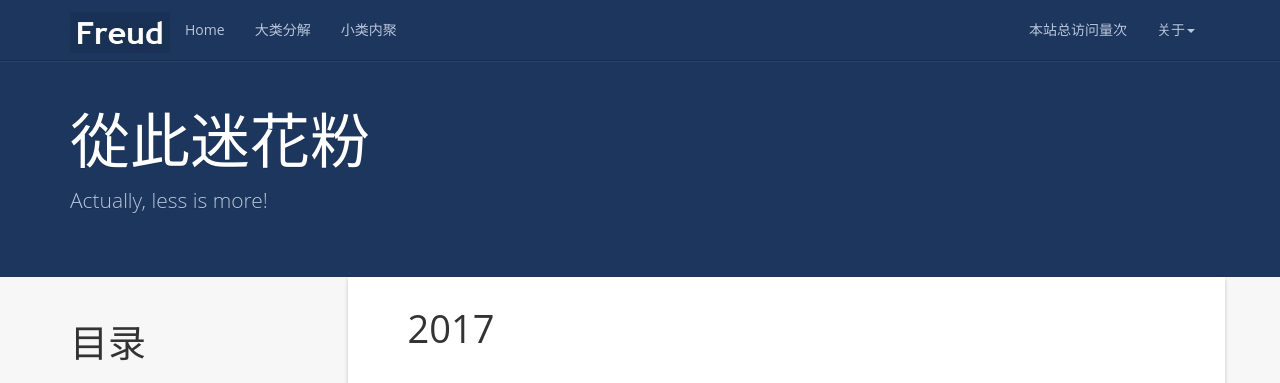
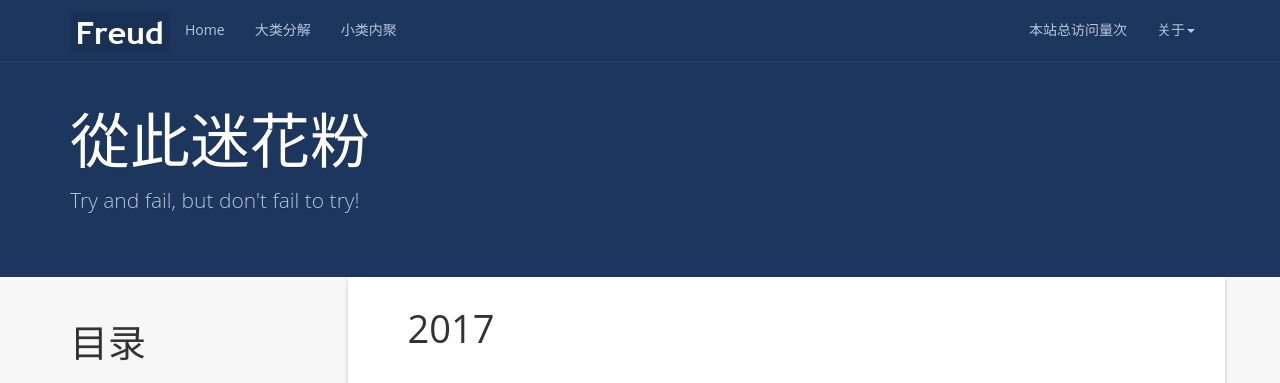
Before and after one commit to cherrishccl/cherrishccl.github.io, a Jekyll site: the page built from index.html, in a window 1280 px wide and 1389 px high. Shown: the top 383 px of the window. Built offline with Jekyll 4.4.1, drawn with Linux system fonts in a browser that asks for light colours; nearby versions of some CDN libraries; a script that is not in the unit is left out; the list of posts is cut into pages by our own code; comment, search, counter and statistics services are not loaded.

Commit message:
Try and fail, but don't fail to try

```diff
--- a/_config.yml
+++ b/_config.yml
@@ -6,7 +6,7 @@ url: https://cherrishccl.github.io
 resume_site: https://cherrishccl.github.io
 github: https://github.com/cherrishccl
 baseurl: "/"
-description: Actually, less is more!
+description: Try and fail, but don't fail to try!
 meta_description: WHO AM I;个人博客;学而不思则罔;思而不学则殆;生命不止;折腾不休
 motto: You still have lots more to work on.
 banner: 学而不思则罔，思而不学则殆。
```
